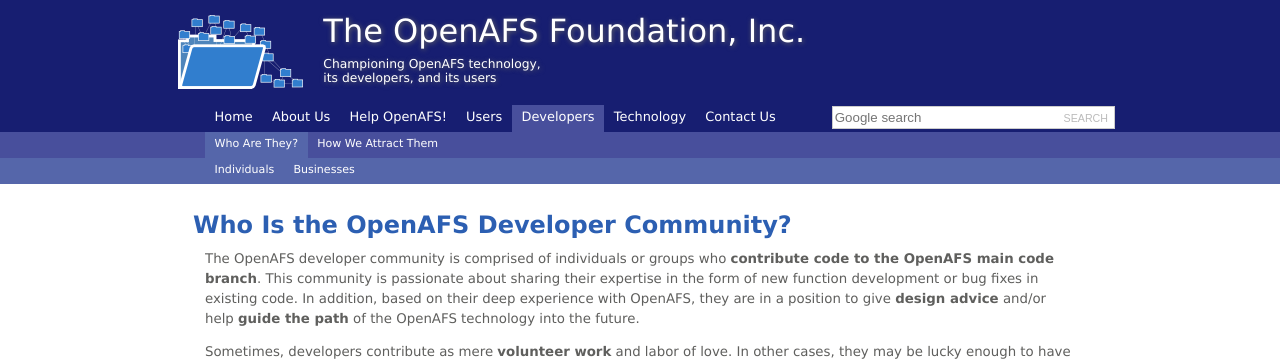
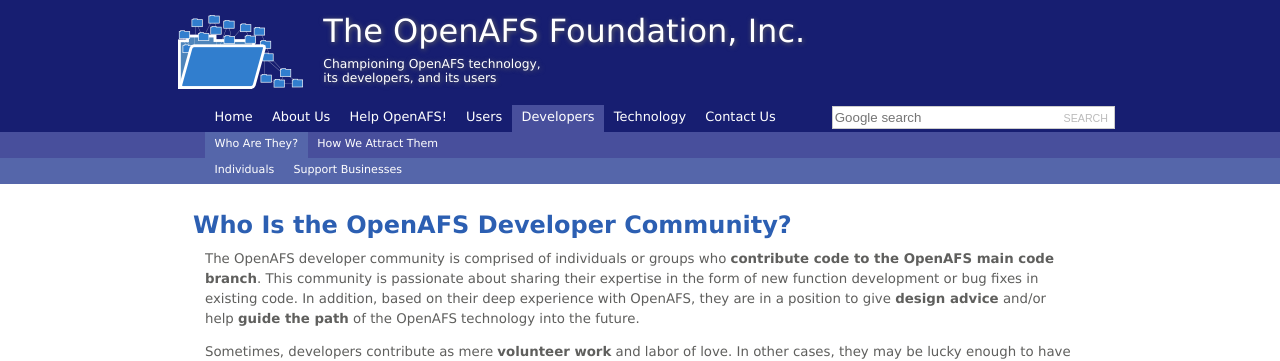
Before and after one commit to openafsfoundation/openafsfoundation.org, a Jekyll site: the page built from devs/who/index.md, in a window 1280 px wide. Shown: the top 361 px of the page. Built offline with Jekyll 4.4.1, drawn with Linux system fonts in a browser that asks for light colours.

Commit message:
Update nav.yaml

```diff
--- a/_data/nav.yaml
+++ b/_data/nav.yaml
@@ -103,7 +103,7 @@
         - name: Individuals
           url: devs/individuals/
 
-        - name: Businesses
+        - name: Support Businesses
           url: devs/business/
 
     - name: How We Attract Them
```
